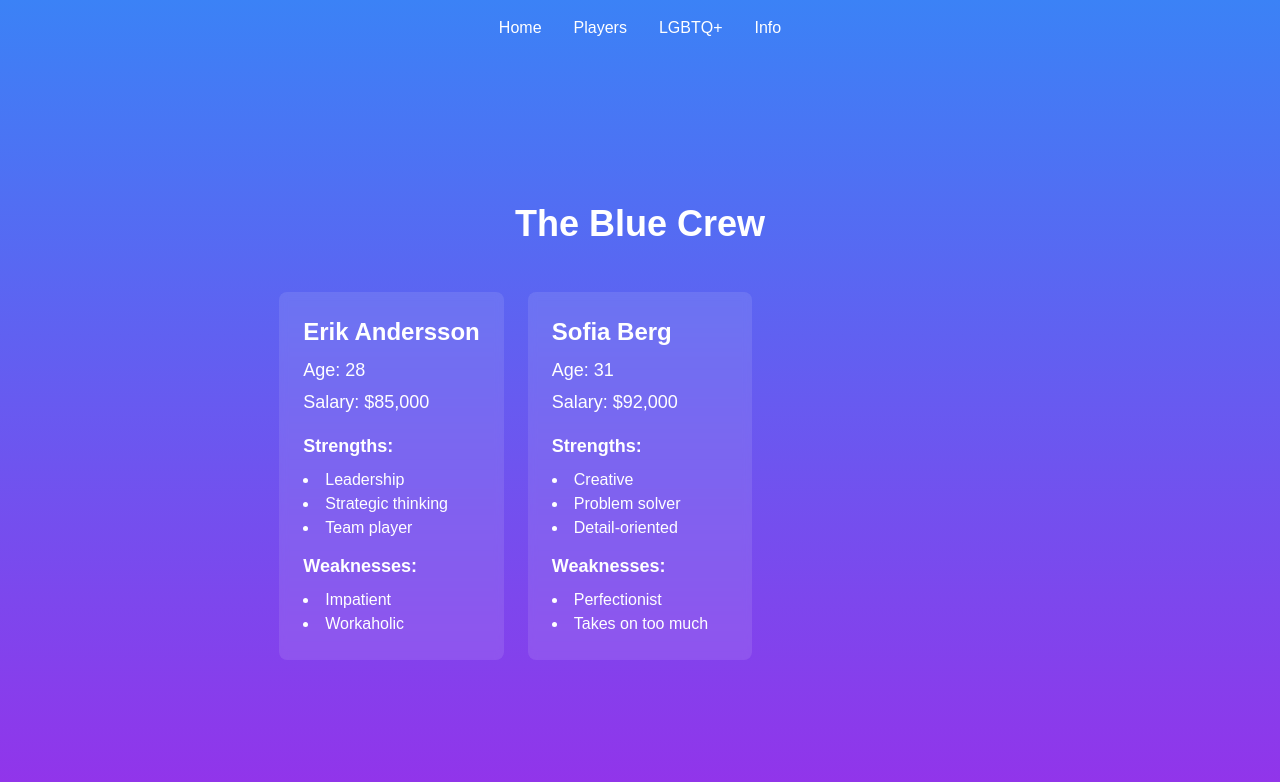
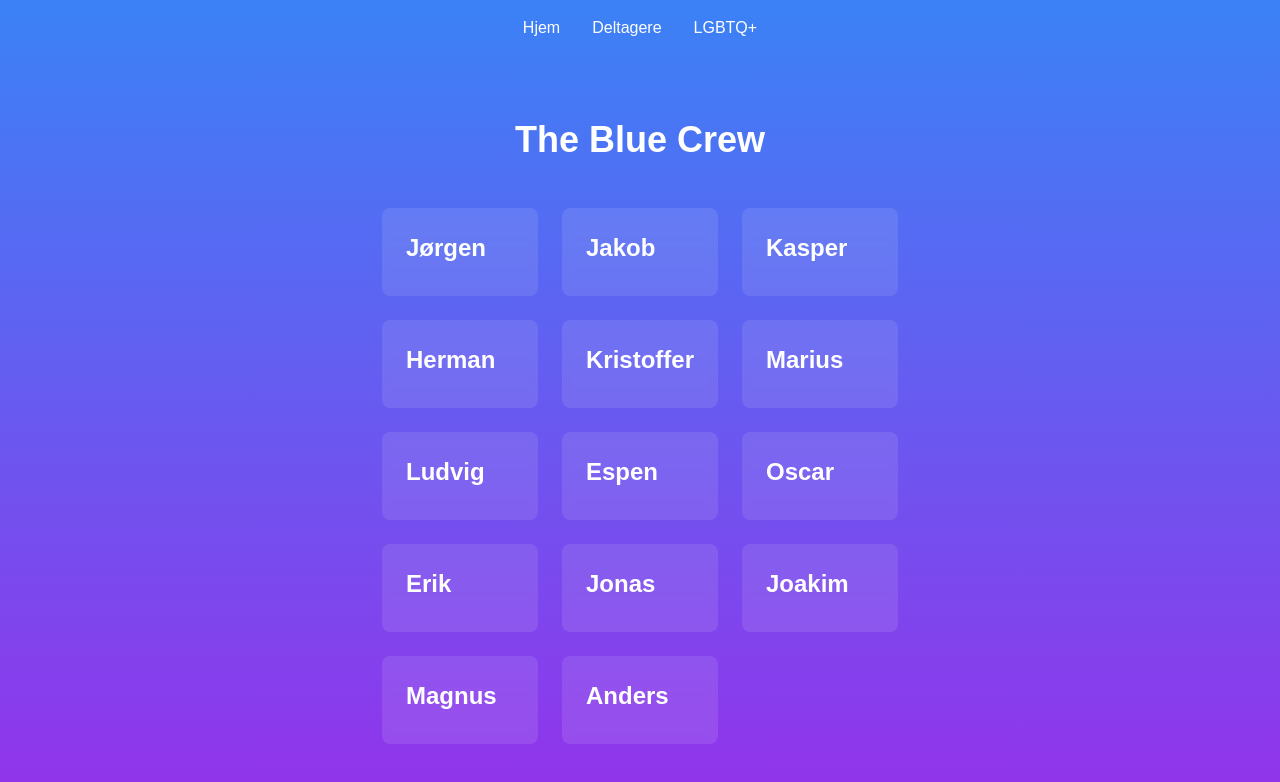
Before and after one commit to erikkjernlie/blaatur, a Next.js app: page /players in a window 1280 px wide. Shown: the top 782 px of the page. Built offline with nearby package versions, Linux system fonts and the light colour scheme.

Commit message:
Update players

```diff
--- a/app/layout.tsx
+++ b/app/layout.tsx
@@ -15,8 +15,8 @@ const geistMono = localFont({
 });
 
 export const metadata: Metadata = {
-  title: "Create Next App",
-  description: "Generated by create next app",
+  title: "Blåkuk 2025",
+  description: "The trip of a lifetime",
 };
 
 export default function RootLayout({
--- a/app/players/page.tsx
+++ b/app/players/page.tsx
@@ -2,28 +2,51 @@
 
 interface Player {
   name: string;
-  age: number;
-  salary: string;
-  strengths: string[];
-  weaknesses: string[];
 }
 
 const players: Player[] = [
   {
-    name: "Erik Andersson",
-    age: 28,
-    salary: "$85,000",
-    strengths: ["Leadership", "Strategic thinking", "Team player"],
-    weaknesses: ["Impatient", "Workaholic"],
+    name: "Jørgen",
   },
   {
-    name: "Sofia Berg",
-    age: 31,
-    salary: "$92,000",
-    strengths: ["Creative", "Problem solver", "Detail-oriented"],
-    weaknesses: ["Perfectionist", "Takes on too much"],
+    name: "Jakob",
   },
-  // Add 12 more players with similar structure
+  {
+    name: "Kasper",
+  },
+  {
+    name: "Herman",
+  },
+  {
+    name: "Kristoffer",
+  },
+  {
+    name: "Marius",
+  },
+  {
+    name: "Ludvig",
+  },
+  {
+    name: "Espen",
+  },
+  {
+    name: "Oscar",
+  },
+  {
+    name: "Erik",
+  },
+  {
+    name: "Jonas",
+  },
+  {
+    name: "Joakim",
+  },
+  {
+    name: "Magnus",
+  },
+  {
+    name: "Anders",
+  },
 ];
 
 export default function PlayersPage() {
@@ -38,26 +61,6 @@ export default function PlayersPage() {
             className="bg-white bg-opacity-10 rounded-lg p-6 backdrop-blur-sm hover:bg-opacity-20 transition-all"
           >
             <h2 className="text-2xl font-bold mb-2">{player.name}</h2>
-            <p className="text-lg mb-1">Age: {player.age}</p>
-            <p className="text-lg mb-4">Salary: {player.salary}</p>
-
-            <div className="mb-3">
-              <h3 className="text-lg font-semibold mb-2">Strengths:</h3>
-              <ul className="list-disc list-inside">
-                {player.strengths.map((strength, idx) => (
-                  <li key={idx}>{strength}</li>
-                ))}
-              </ul>
-            </div>
-
-            <div>
-              <h3 className="text-lg font-semibold mb-2">Weaknesses:</h3>
-              <ul className="list-disc list-inside">
-                {player.weaknesses.map((weakness, idx) => (
-                  <li key={idx}>{weakness}</li>
-                ))}
-              </ul>
-            </div>
           </div>
         ))}
       </div>
--- a/components/navbar.tsx
+++ b/components/navbar.tsx
@@ -44,7 +44,7 @@ const Navbar = () => {
             className="hover:text-blue-200 transition-colors text-xl"
             onClick={() => setIsMenuOpen(false)}
           >
-            Home
+            Hjem
           </Link>
         </li>
         <li>
@@ -53,7 +53,7 @@ const Navbar = () => {
             className="hover:text-blue-200 transition-colors text-xl"
             onClick={() => setIsMenuOpen(false)}
           >
-            Players
+            Deltagere
           </Link>
         </li>
         <li>
@@ -65,22 +65,13 @@ const Navbar = () => {
             LGBTQ+
           </Link>
         </li>
-        <li>
-          <Link
-            href="/info"
-            className="hover:text-blue-200 transition-colors text-xl"
-            onClick={() => setIsMenuOpen(false)}
-          >
-            Info
-          </Link>
-        </li>
       </ul>
 
       {/* Desktop menu */}
       <ul className="hidden md:flex justify-center space-x-8">
         <li>
           <Link href="/" className="hover:text-blue-200 transition-colors">
-            Home
+            Hjem
           </Link>
         </li>
         <li>
@@ -88,17 +79,12 @@ const Navbar = () => {
             href="/players"
             className="hover:text-blue-200 transition-colors"
           >
-            Players
+            Deltagere
           </Link>
         </li>
         <li>
           <Link href="/lgbtq" className="hover:text-blue-200 transition-colors">
             LGBTQ+
-          </Link>
-        </li>
-        <li>
-          <Link href="/info" className="hover:text-blue-200 transition-colors">
-            Info
           </Link>
         </li>
       </ul>
```
